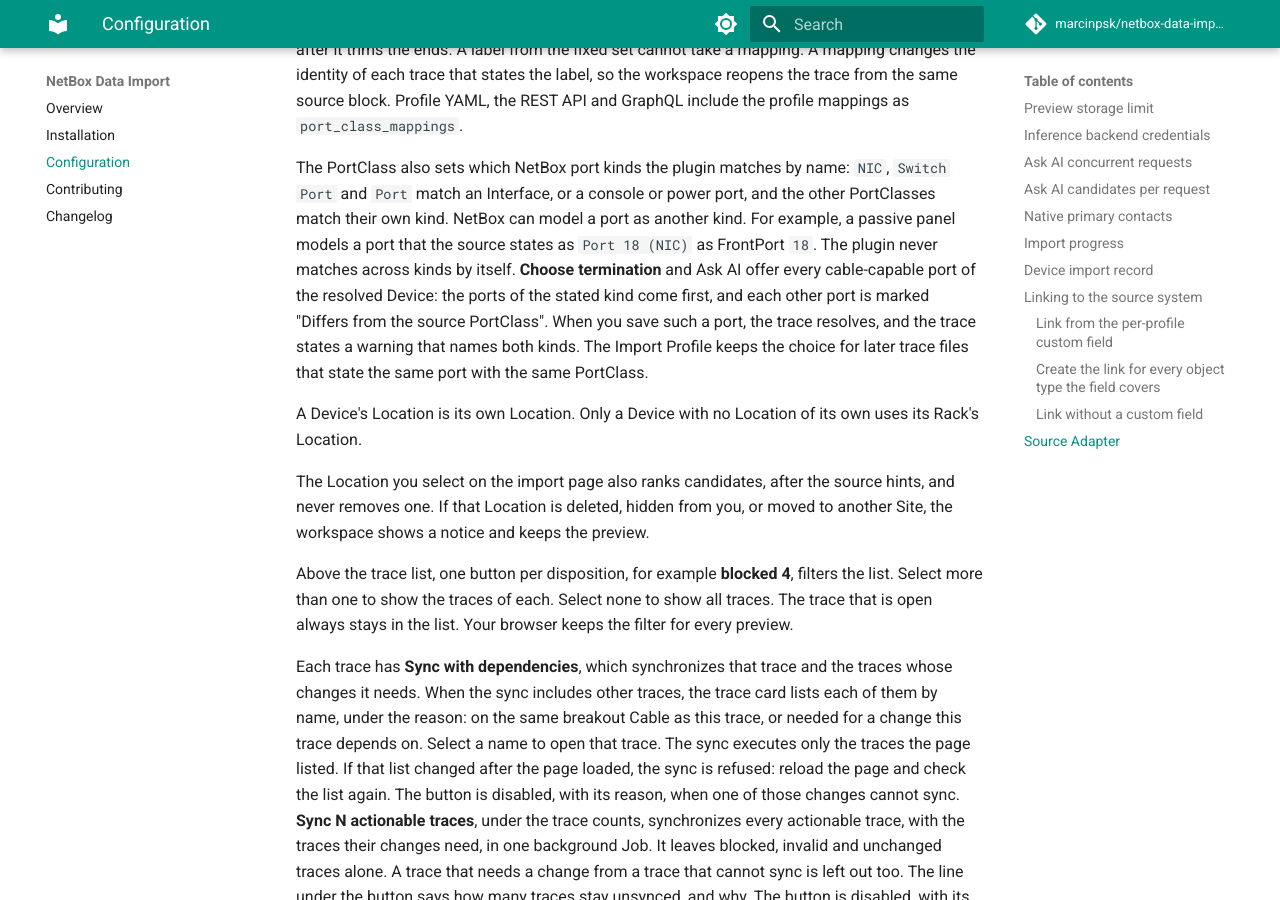
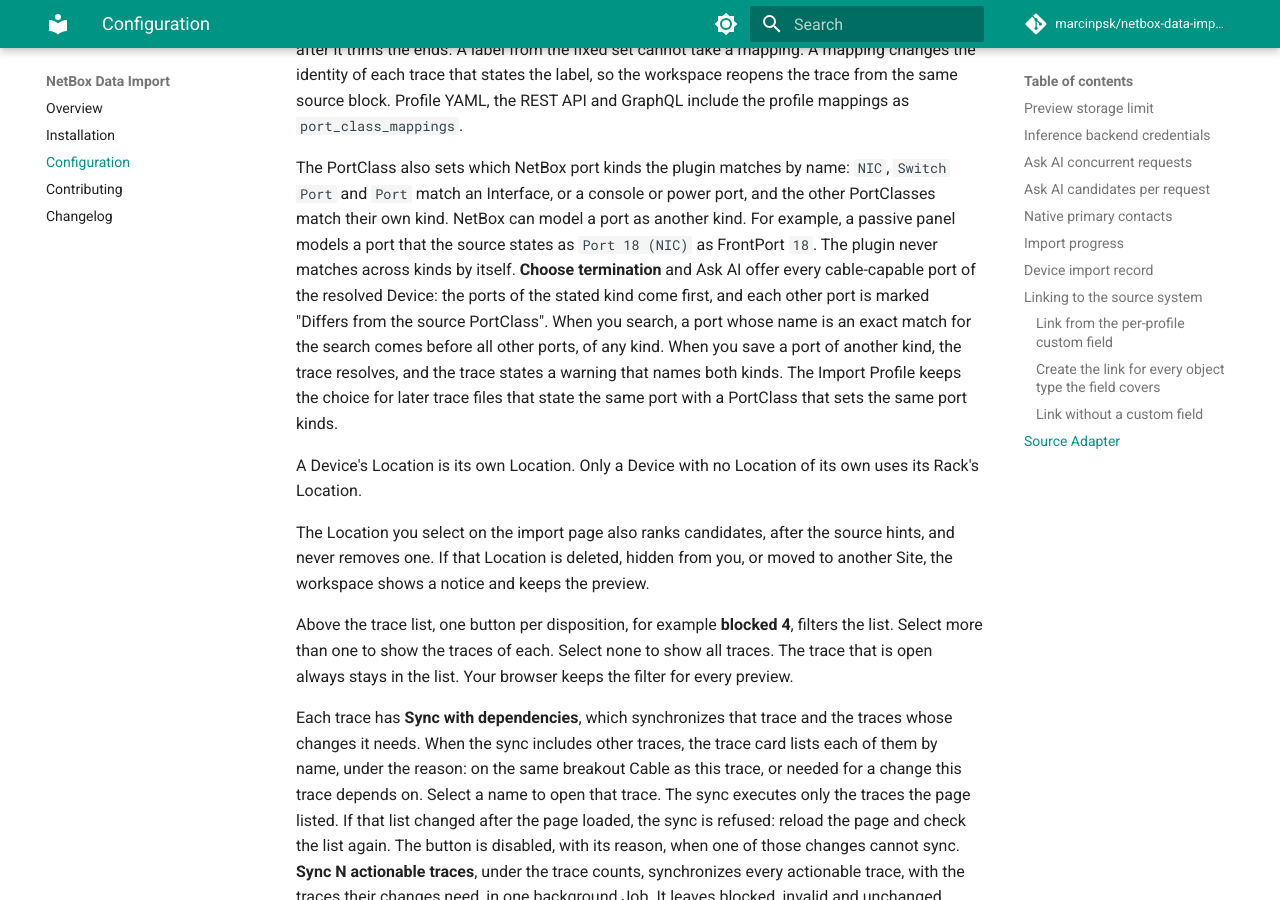
Before and after one commit to marcinpsk/netbox-data-import-plugin, an MkDocs documentation site: the page built from docs/configuration.md, in a window 1280 px wide and 900 px high, scrolled down 11059 px. Built offline with MkDocs 1.6.1 and Material for MkDocs 9.7.7, drawn with Linux system fonts in a browser that asks for light colours; comment, search, counter and statistics services are not loaded.

Commit message:
docs(configuration): an exact search match ranks before the claimed ports
The configuration guide said that the ports of the stated kind always
come first. The picker ranks a port whose name is an exact match for the
search before every other port, of any kind, as section 6.1 of the spec
states. Say so, and pin that order with a test.

The guide also said that the profile reuses a choice only for the same
PortClass. The field key keeps the claimed kind, so another PortClass
that sets the same port kinds reuses the choice too.

```diff
--- a/docs/configuration.md
+++ b/docs/configuration.md
@@ -477,9 +477,10 @@ kind. NetBox can model a port as another kind. For example, a passive panel mode
 source states as `Port 18 (NIC)` as FrontPort `18`. The plugin never matches across kinds by itself.
 **Choose termination** and Ask AI offer every cable-capable port of the resolved Device: the ports of
 the stated kind come first, and each other port is marked "Differs from the source PortClass". When
-you save such a port, the trace resolves, and the trace states a warning that names both kinds. The
-Import Profile keeps the choice for later trace files that state the same port with the same
-PortClass.
+you search, a port whose name is an exact match for the search comes before all other ports, of any
+kind. When you save a port of another kind, the trace resolves, and the trace states a warning that
+names both kinds. The Import Profile keeps the choice for later trace files that state the same port
+with a PortClass that sets the same port kinds.
 
 A Device's Location is its own Location. Only a Device with no Location of its own uses its Rack's
 Location.
```
Also changed, not shown: 1 other file.
